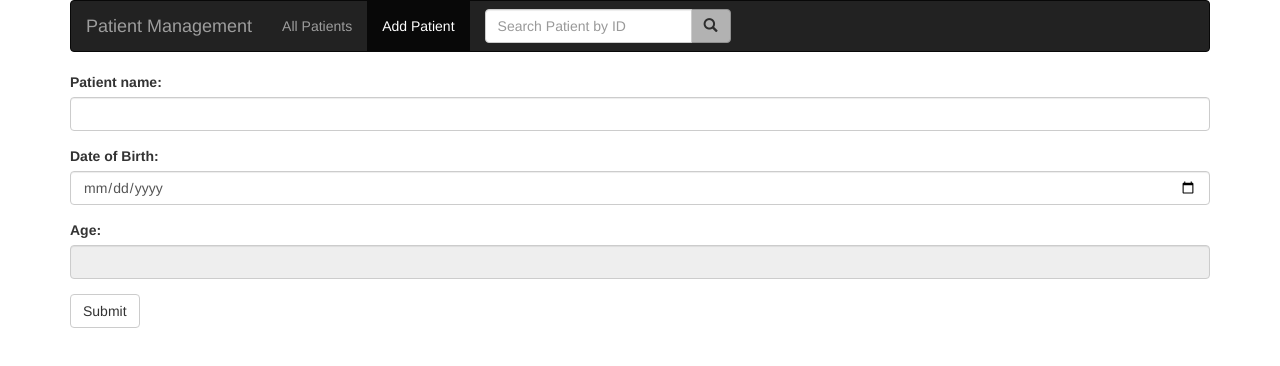
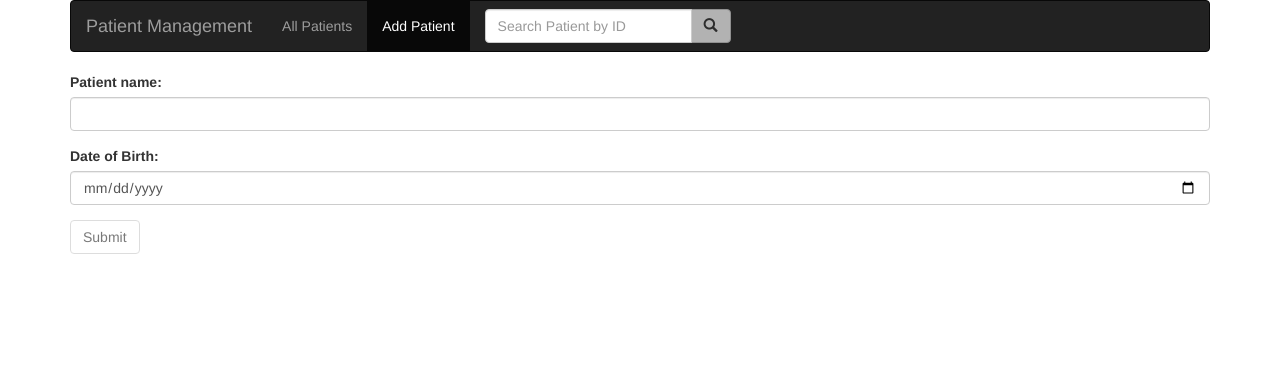
Before and after one commit to vbhosle/angular-project-patient, an Angular app: page /addpatient in a window 1280 px wide. Shown: the top 366 px of the page. Built offline with nearby package versions, Linux system fonts and the light colour scheme.

Commit message:
Add form validation

```diff
--- a/src/app/app.module.ts
+++ b/src/app/app.module.ts
@@ -1,5 +1,5 @@
 import { BrowserModule } from '@angular/platform-browser';
-import { FormsModule } from '@angular/forms';
+import { FormsModule, ReactiveFormsModule } from '@angular/forms';
 import { NgModule } from '@angular/core';
 
 import { AppComponent } from './app.component';
@@ -25,6 +25,7 @@ import { CanDeactivateGuard } from './can-deactivate-guard.service';
   imports: [
     BrowserModule,
     FormsModule,
+    ReactiveFormsModule,
     HttpClientModule,
     AppRoutingModule
   ],
--- a/src/app/components/patient-add/patient-add.component.html
+++ b/src/app/components/patient-add/patient-add.component.html
@@ -1,15 +1,18 @@
-<form #patientAddForm="ngForm">
+<form [formGroup]="patientAddForm">
   <div class="form-group">
     <label for="name">Patient name:</label>
-    <input type="text" class="form-control" id="name" name="name" ngModel required>
+    <input type="text" class="form-control" id="name" name="name" formControlName="name">
+    <div *ngIf="patientAddForm.get('name').touched && patientAddForm.get('name').invalid">
+      <span class="help-block" *ngIf="patientAddForm.get('name').errors.required">Project name is required</span>
+    </div>
   </div>
   <div class="form-group">
     <label for="dob">Date of Birth:</label>
-    <input type="date" class="form-control" id="dob" name="dob" ngModel required>
+    <input type="date" class="form-control" id="dob" name="dob" formControlName="dob">
+    <div *ngIf="patientAddForm.get('dob').touched && patientAddForm.get('dob').invalid">
+      <span class="help-block" *ngIf="patientAddForm.get('dob').errors.required">Date of birth is required</span>
+      <span class="help-block" *ngIf="patientAddForm.get('dob').errors.dobInvalid">Date of birth cannot be a future date</span>
+    </div>
   </div>
-  <div class="form-group">
-      <label for="age">Age:</label>
-      <input type="number" class="form-control" id="age" name="age" ngModel disabled>
-    </div>
-  <button type="submit" class="btn btn-default" (click)="onSubmit()">Submit</button>
+  <button type="submit" class="btn btn-default" (click)="onSubmit()" [disabled]="patientAddForm.invalid">Submit</button>
 </form>
--- a/src/app/components/patient-add/patient-add.component.ts
+++ b/src/app/components/patient-add/patient-add.component.ts
@@ -1,5 +1,5 @@
-import { Component, OnInit, ViewChild } from '@angular/core';
-import { NgForm } from '@angular/forms';
+import { Component, OnInit, ViewChild, AfterViewInit, AfterContentInit } from '@angular/core';
+import { NgForm, Validators, FormGroup, FormControl } from '@angular/forms';
 import { Patient } from '../../models/patient.model';
 import { PatientService } from '../../services/patient.service';
 
@@ -10,20 +10,40 @@ import { PatientService } from '../../services/patient.service';
 })
 export class PatientAddComponent implements OnInit {
 
-  @ViewChild('patientAddForm') patientAddForm: NgForm;
+  patientAddForm: FormGroup;
 
   constructor(private patientService: PatientService) { }
 
   ngOnInit() {
+    this.patientAddForm = new FormGroup({
+      'name': new FormControl(null, [Validators.required]),
+      'dob': new FormControl(null, [Validators.required,this.dobValidator])
+    });
   }
+
+  calculateAge = Patient.calculateAge;
 
   onSubmit(){
     let patient:Patient = new Patient(
                         null,
-                        this.patientAddForm.form.get('name').value,
-                        new Date(this.patientAddForm.form.get('dob').value),
+                        this.patientAddForm.get('name').value,
+                        new Date(this.patientAddForm.get('dob').value),
                       );
     this.patientService.addPatient(patient);
   }
 
+
+  dobValidator(control: FormControl):{[s:string]:boolean}{
+    try{
+      let dob = new Date(control.value);
+      if(!Patient.isFutureDate(dob)){
+        return null;
+      }
+    }
+    catch(err){
+
+    }
+    return {'dobInvalid':true};
+  }
+
 }
--- a/src/app/models/patient.model.ts
+++ b/src/app/models/patient.model.ts
@@ -11,10 +11,20 @@ export class Patient {
 
     //calculated property
     get age() {
+       return Patient.calculateAge(this.dateOfBirth);
+    }
+
+    static isFutureDate(dob: Date):boolean{
+        let now = new Date();
+        if(dob > now) return true;
+        return false;
+    }
+
+    static calculateAge(dob:Date):number{
         var today = new Date();
-        var age = today.getFullYear() - this.dateOfBirth.getFullYear();
-        var m = today.getMonth() - this.dateOfBirth.getMonth();
-        if (m < 0 || (m === 0 && today.getDate() < this.dateOfBirth.getDate())) {
+        var age = today.getFullYear() - dob.getFullYear();
+        var m = today.getMonth() - dob.getMonth();
+        if (m < 0 || (m === 0 && today.getDate() < dob.getDate())) {
             age--;
         }
         return age;
```
